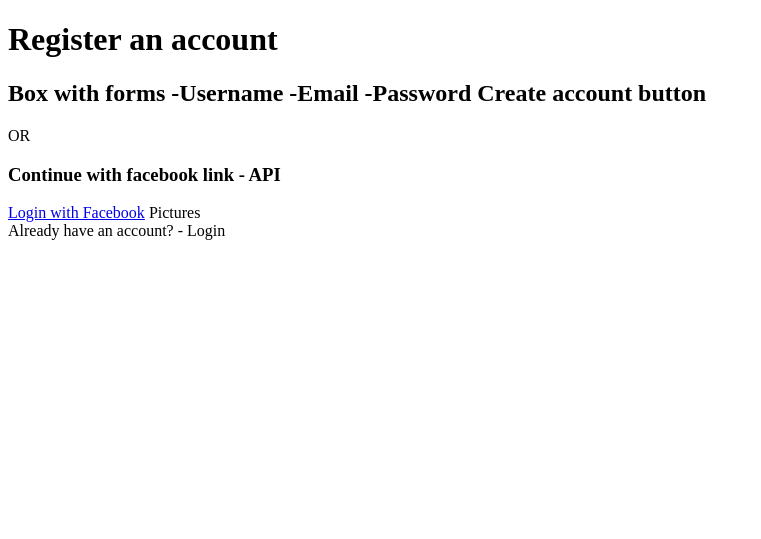
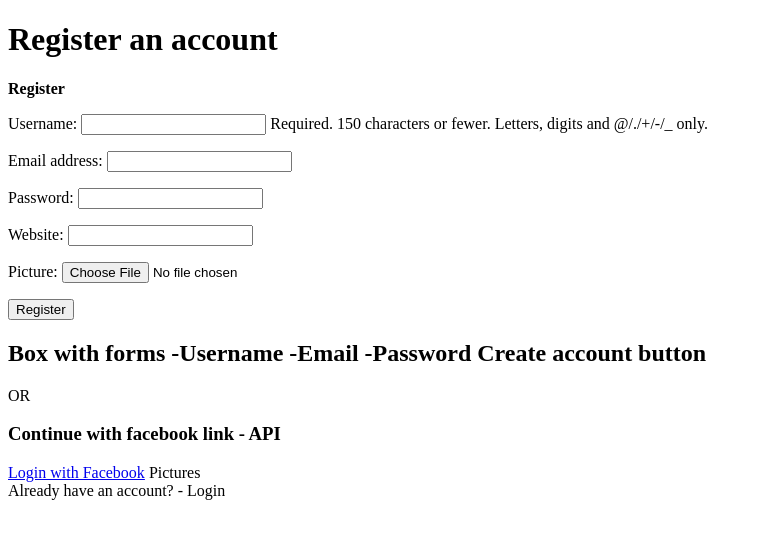
Before and after one commit to ngkenn/itech-group, a Django app: page /actifind/register/ in a window 1280 px wide. Shown: the top 539 px of the page, without its empty margins (0-761 px from the left). Run offline with Django 3.2, Linux system fonts and the light colour scheme.

Commit message:
Added native account creation

```diff
--- a/itechGroup/actifind/admin.py
+++ b/itechGroup/actifind/admin.py
@@ -1,5 +1,6 @@
 from django.contrib import admin
 from actifind.models import Activity, Review, Picture
+from actifind.models import UserProfile
 
 # Register your models here.
 
@@ -8,3 +9,4 @@ from actifind.models import Activity, Review, Picture
 #     list_display=('title', 'activity', 'url')
 #
 # admin.site.register(Review, ReviewAdmin)
+admin.site.register(UserProfile)
--- a/itechGroup/actifind/forms.py
+++ b/itechGroup/actifind/forms.py
@@ -1,5 +1,6 @@
 from django import forms
-from actifind.models import Review, Activity, Picture
+from actifind.models import Review, Activity, Picture, UserProfile
+from django.contrib.auth.models import User
 
 class ReviewForm(forms.ModelForm):
     title = forms.CharField(max_length=128)
@@ -8,3 +9,17 @@ class ReviewForm(forms.ModelForm):
     class Meta:
         model = Review
         exclude= ('activity',)
+
+
+class UserForm(forms.ModelForm):
+    password = forms.CharField(widget=forms.PasswordInput())
+
+    class Meta:
+        model = User
+        fields = ('username', 'email', 'password')
+
+
+class UserProfileForm(forms.ModelForm):
+    class Meta:
+        model = UserProfile
+        fields = ('website', 'picture')
--- a/itechGroup/actifind/models.py
+++ b/itechGroup/actifind/models.py
@@ -2,6 +2,7 @@ from django.db import models
 from django.template.defaultfilters import slugify
 from django.core.validators import MaxValueValidator, MinValueValidator
 from django.db.models import Avg
+from django.contrib.auth.models import User
 
 class Tag(models.Model):
     name = models.CharField(max_length=64, unique=True)
@@ -45,6 +46,7 @@ class Picture(models.Model):
     def __str__(self):
         return self.name
 
+
 class Review(models.Model):
     title = models.CharField(max_length=128)
     date = models.DateField()
@@ -55,3 +57,12 @@ class Review(models.Model):
 
     def __str__(self):
         return self.title
+
+
+class UserProfile(models.Model):
+    user = models.OneToOneField(User)
+    website = models.URLField(blank=True)
+    picture = models.ImageField(upload_to='profile_images', blank=True)
+
+    def __str__(self):
+        return self.user.username
--- a/itechGroup/actifind/views.py
+++ b/itechGroup/actifind/views.py
@@ -1,7 +1,7 @@
 from django.shortcuts import render
 from django.http import HttpResponse
 from actifind.models import Review
-from actifind.forms import ReviewForm
+from actifind.forms import ReviewForm, UserForm, UserProfileForm
 from actifind.models import Activity
 
 
@@ -11,8 +11,46 @@ def index(request):
 
 
 def register(request):
-    response = render(request, 'actifind/register.html')
-    return response
+
+    registered = False
+
+    # If its a HTTP POST, we process form data
+    if request.method == 'POST':
+
+        user_form = UserForm(data=request.POST)
+        profile_form = UserProfileForm(data=request.POST)
+
+        # If the forms are valid:
+        if user_form.is_valid() and profile_form.is_valid():
+
+            user = user_form.save()
+
+            user.set_password(user.password)
+            user.save()
+
+            profile = profile_form.save(commit=False)
+            profile.user = user
+
+            if 'picture' in request.FILES:
+                profile.picture = request.FILES['picture']
+
+            # now save UserProfile model instance
+                profile.save()
+
+            # Update variable to show registration successful
+                registered = True
+        else:
+            print(user_form.errors, profile_form.errors)
+    else:
+            # Invalid. Print problems to terminal
+        user_form = UserForm()
+        profile_form = UserProfileForm()
+
+        #Render template
+    return render(request,'actifind/register.html',
+                {'user_form': user_form,
+                 'profile_form': profile_form,
+                    'registered': registered})
 
 
 def add_review(request, activity_name_slug):
--- a/itechGroup/templates/actifind/register.html
+++ b/itechGroup/templates/actifind/register.html
@@ -3,13 +3,28 @@
 {% load staticfiles %}
 
 {% block title_block %}
-    Register Page
+    Register
 {% endblock %}
 
 {%  block body_block %}
 <div>
     <h1>Register an account</h1>
-       <!-- Previous search bar -->
+    {% if registered %}
+    <strong> Thanks for registering!</strong>
+    <a href="{% url 'index' %}"> Go to homepage</a><br />
+    {% else %}
+    <strong>Register</strong>
+    <form id="user_form" method="post" action="{% url 'register' %}"
+         enctype="multipart/form-data">
+
+     {% csrf_token %}
+
+     {{ user_form.as_p }}
+     {{ profile_form.as_p }}
+    <input type="submit" name="submit" value="Register" />
+
+    </form>
+    {% endif %}
 
     <div>
         <h2>
```
